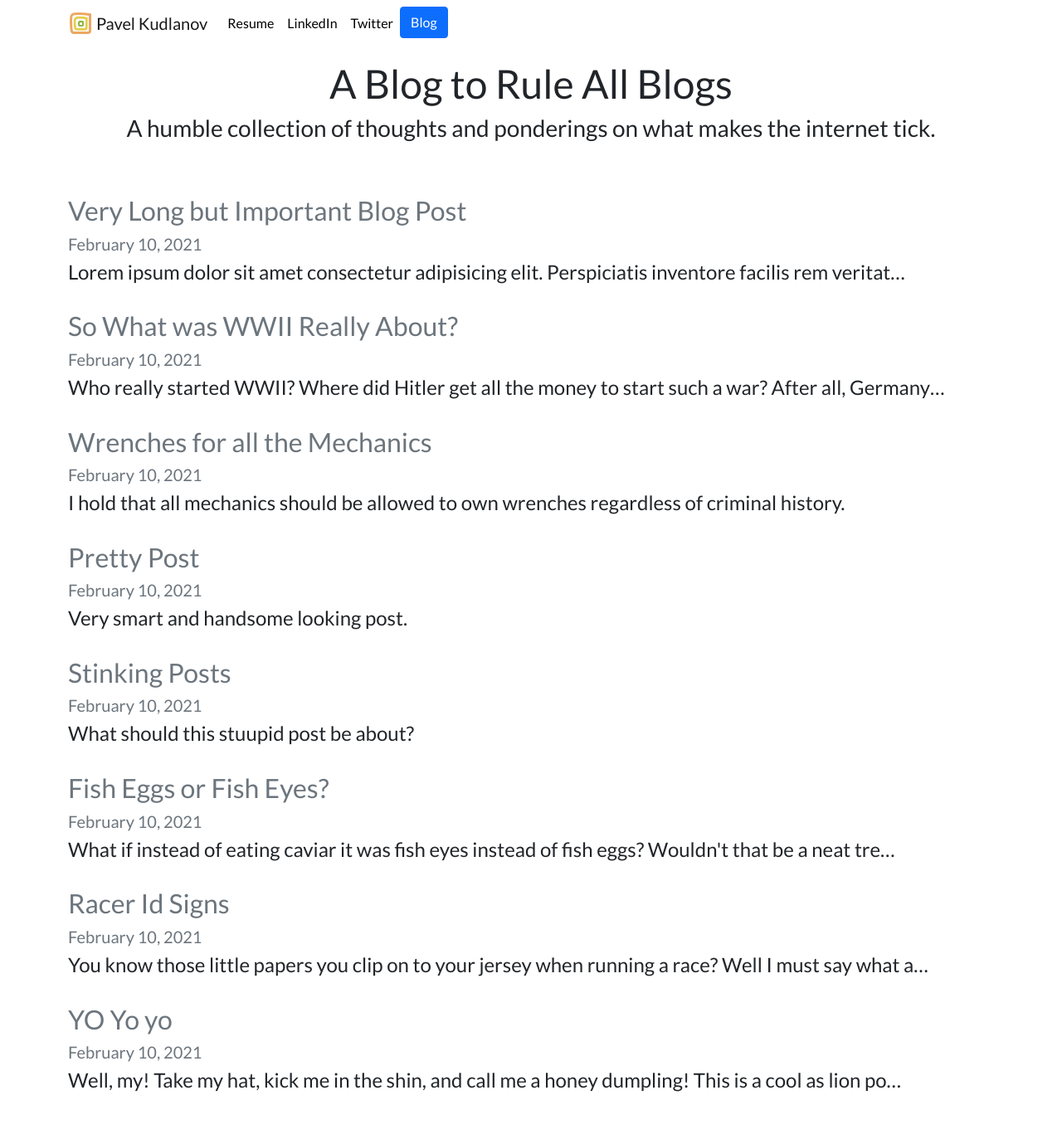
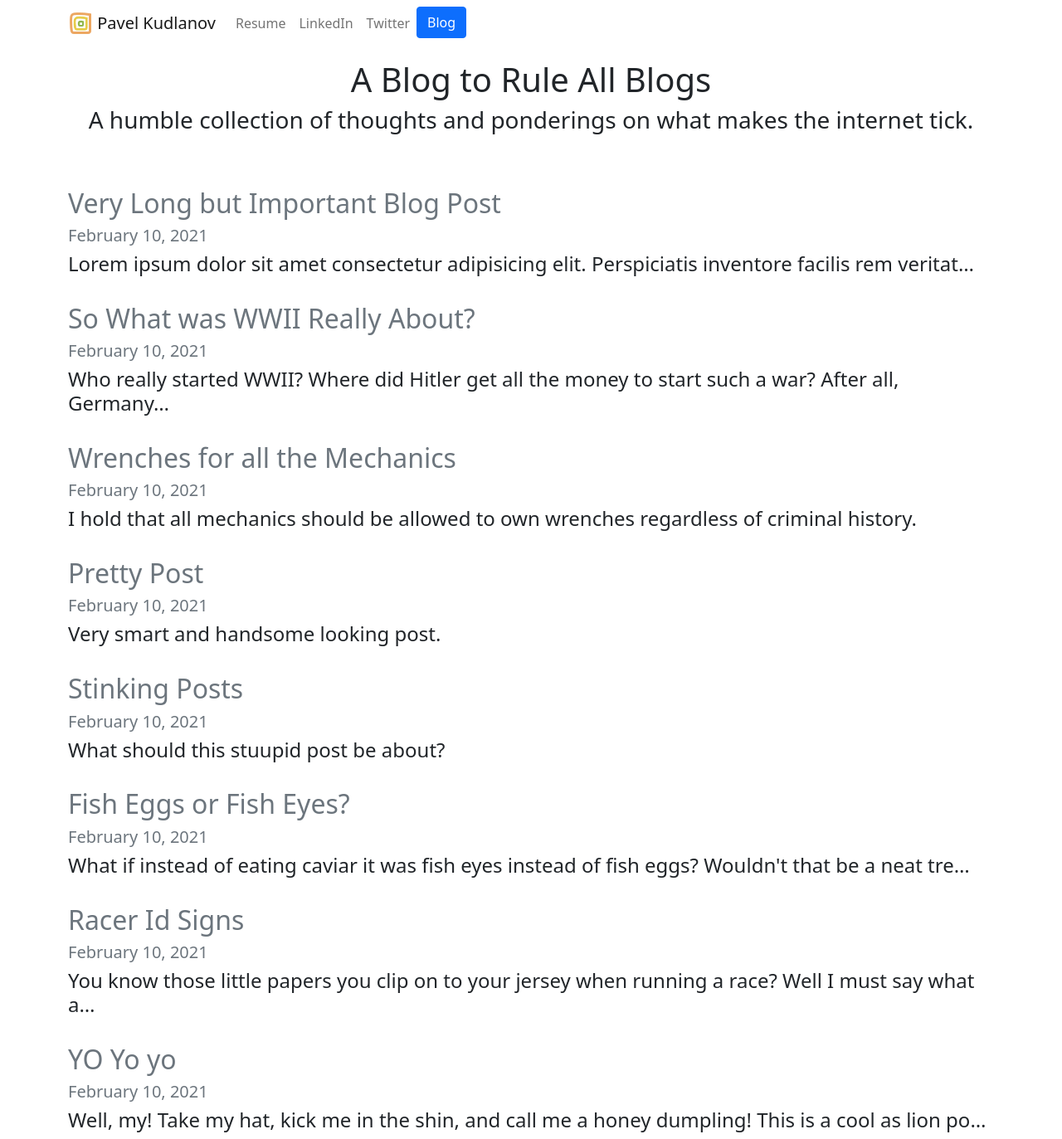
Before and after one commit to pkudlanov/personal-portfolio-django, a Django app: page /blog/ in a window 1280 px wide. Shown: the whole page at 83% size. Before the commit the page ends 1316 px from the top, so only its background shows below. Run offline with Django 3.2, Linux system fonts and the light colour scheme; data comes from the database, SQL or seed files in the repository.

Commit message:
Cleaned up base.html

```diff
--- a/portfolio/templates/portfolio/base.html
+++ b/portfolio/templates/portfolio/base.html
@@ -1,6 +1,7 @@
 {% load static %}
 <!doctype html>
 <html lang="en">
+
 <head>
     <!-- Required meta tags -->
     <meta charset="utf-8">
@@ -9,14 +10,13 @@
     <!-- Bootstrap CSS -->
     <link href="https://cdn.jsdelivr.net/npm/bootstrap@5.0.0-beta2/dist/css/bootstrap.min.css" rel="stylesheet" integrity="sha384-BmbxuPwQa2lc/FVzBcNJ7UAyJxM6wuqIj61tLrc4wSX0szH/Ev+nYRRuWlolflfl" crossorigin="anonymous">
 
-        <link rel="stylesheet" href="{% static 'portfolio/styles/custom.css' %}">
-
-        <link href="https://fonts.googleapis.com/css?family=Lato&display=swap" rel="stylesheet">
+    <link rel="stylesheet" href="{% static 'portfolio/styles/main.css' %}">
 
     <link rel="icon" type="image/png" href="{% static 'portfolio/assets/recursion.png' %}">
 
     <title>Kudlanov Portfolio</title>
 </head>
+
 <body>
     <nav id="topNav" class="navbar navbar-expand-md navbar-light mb-3">
         <div class="container">
@@ -50,15 +50,9 @@
         {% block content %}{% endblock content %}
     </div>
 
-        <!-- Optional JavaScript; choose one of the two! -->
-
-        <!-- Option 1: Bootstrap Bundle with Popper -->
+    <!-- Bootstrap Bundle with Popper -->
     <script src="https://cdn.jsdelivr.net/npm/bootstrap@5.0.0-beta2/dist/js/bootstrap.bundle.min.js" integrity="sha384-b5kHyXgcpbZJO/tY9Ul7kGkf1S0CWuKcCD38l8YkeH8z8QjE0GmW1gYU5S9FOnJ0" crossorigin="anonymous"></script>
 
-        <!-- Option 2: Separate Popper and Bootstrap JS -->
-        <!--
-        <script src="https://cdn.jsdelivr.net/npm/@popperjs/core@2.6.0/dist/umd/popper.min.js" integrity="sha384-KsvD1yqQ1/1+IA7gi3P0tyJcT3vR+NdBTt13hSJ2lnve8agRGXTTyNaBYmCR/Nwi" crossorigin="anonymous"></script>
-        <script src="https://cdn.jsdelivr.net/npm/bootstrap@5.0.0-beta2/dist/js/bootstrap.min.js" integrity="sha384-nsg8ua9HAw1y0W1btsyWgBklPnCUAFLuTMS2G72MMONqmOymq585AcH49TLBQObG" crossorigin="anonymous"></script>
-        -->
 </body>
+
 </html>
```
Lines whose indentation alone changed are shown as unchanged.
